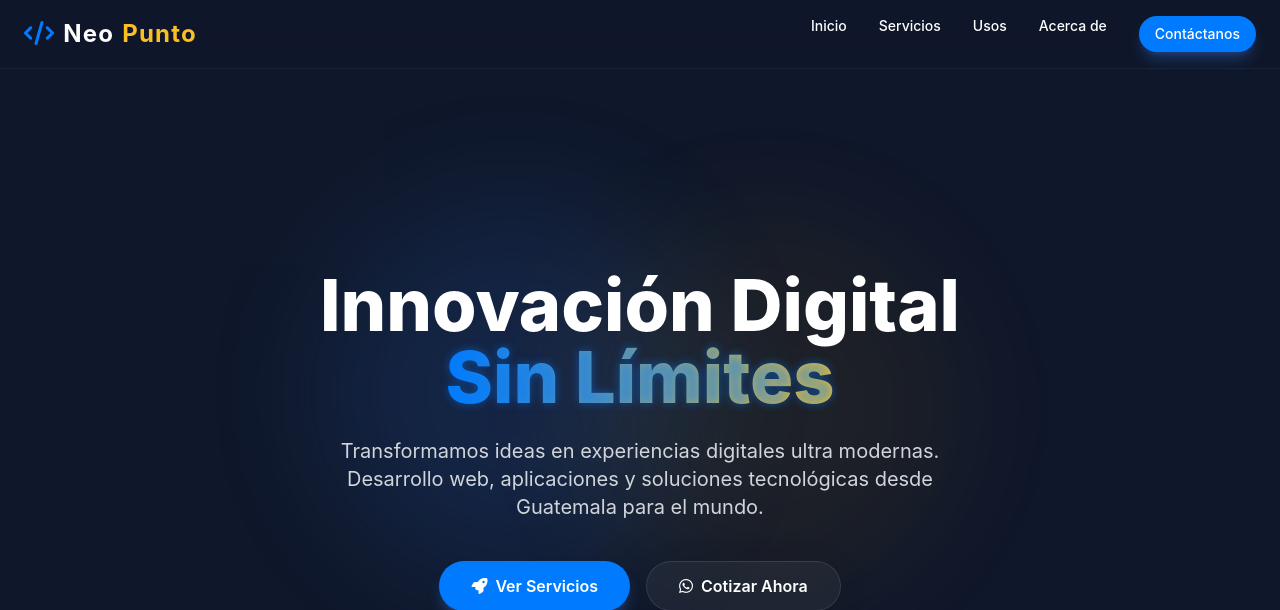
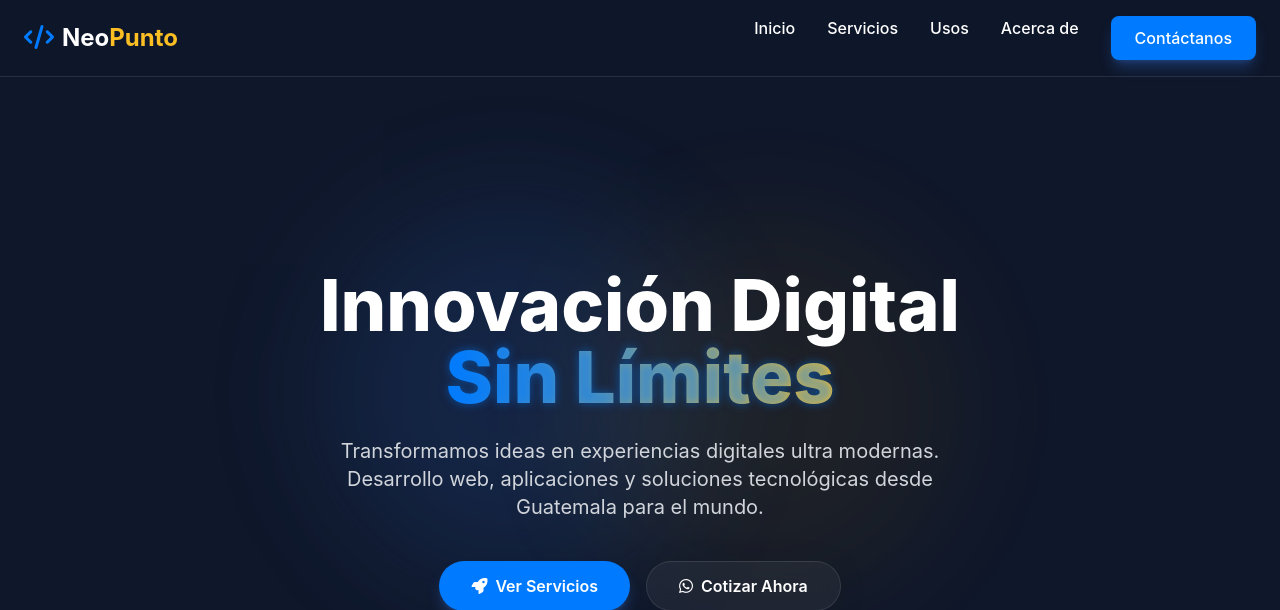
Before and after one commit to MXNeoPunto/Landing, a PHP site: page / in a window 1280 px wide. Shown: the top 610 px of the page. Run offline with PHP 8.4, Linux system fonts and the light colour scheme; some libraries are stand-ins or nearby versions.

Commit message:
Improve header and menu design for a more corporate look
Co-authored-by: MXNeoPunto <206140416+MXNeoPunto@users.noreply.github.com>

```diff
--- a/index.php
+++ b/index.php
@@ -41,9 +41,9 @@
             box-shadow: 0 4px 30px rgba(0, 0, 0, 0.1);
         }
         .glass-header {
-            background: rgba(15, 23, 42, 0.8);
-            backdrop-filter: blur(12px);
-            border-bottom: 1px solid rgba(255, 255, 255, 0.05);
+            background: rgba(15, 23, 42, 0.98);
+            backdrop-filter: blur(20px);
+            border-bottom: 1px solid rgba(255, 255, 255, 0.1);
         }
         .text-glow {
             text-shadow: 0 0 10px rgba(0, 123, 255, 0.5);
@@ -70,18 +70,20 @@
     <header class="fixed w-full top-0 z-50 glass-header transition-all duration-300" id="navbar">
         <div class="container mx-auto px-6 py-4 flex justify-between items-center">
             <!-- Logo -->
-            <a href="#" class="text-2xl font-bold tracking-wider flex items-center gap-2">
+            <a href="#" class="text-2xl font-bold flex items-center gap-2">
                 <span class="text-neoBlue"><i class="fa-solid fa-code"></i></span>
-                <span class="text-white">Neo</span><span class="text-neoYellow">Punto</span>
+                <div>
+                    <span class="text-white">Neo</span><span class="text-neoYellow">Punto</span>
+                </div>
             </a>
 
             <!-- Desktop Menu -->
-            <nav class="hidden md:flex gap-8 text-sm font-medium">
+            <nav class="hidden md:flex gap-8 text-base font-medium">
                 <a href="#inicio" class="hover:text-neoBlue transition-colors">Inicio</a>
                 <a href="#servicios" class="hover:text-neoBlue transition-colors">Servicios</a>
                 <a href="#usos" class="hover:text-neoBlue transition-colors">Usos</a>
                 <a href="#acerca" class="hover:text-neoBlue transition-colors">Acerca de</a>
-                <a href="#contacto" class="px-4 py-2 bg-neoBlue text-white rounded-full hover:bg-blue-600 transition-all shadow-lg shadow-blue-500/30">
+                <a href="#contacto" class="px-6 py-2.5 bg-neoBlue text-white rounded-lg hover:bg-blue-600 transition-all shadow-lg shadow-blue-500/30">
                     Contáctanos
                 </a>
             </nav>
@@ -93,7 +95,7 @@
         </div>
 
         <!-- Mobile Menu -->
-        <div id="mobile-menu" class="hidden md:hidden glass absolute w-full left-0 top-full border-t border-gray-700">
+        <div id="mobile-menu" class="hidden md:hidden glass-header absolute w-full left-0 top-full border-t border-gray-700">
             <div class="flex flex-col p-6 space-y-4 text-center">
                 <a href="#inicio" class="block hover:text-neoYellow mobile-link">Inicio</a>
                 <a href="#servicios" class="block hover:text-neoYellow mobile-link">Servicios</a>
```
